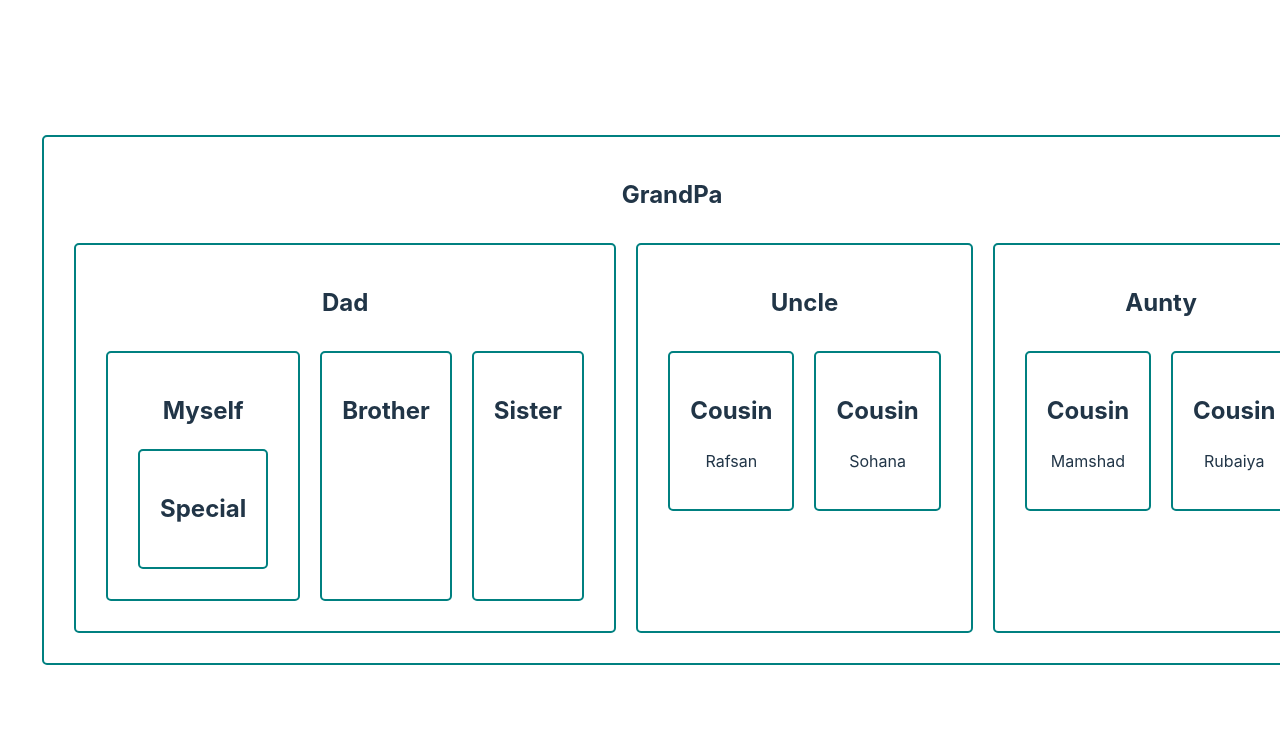
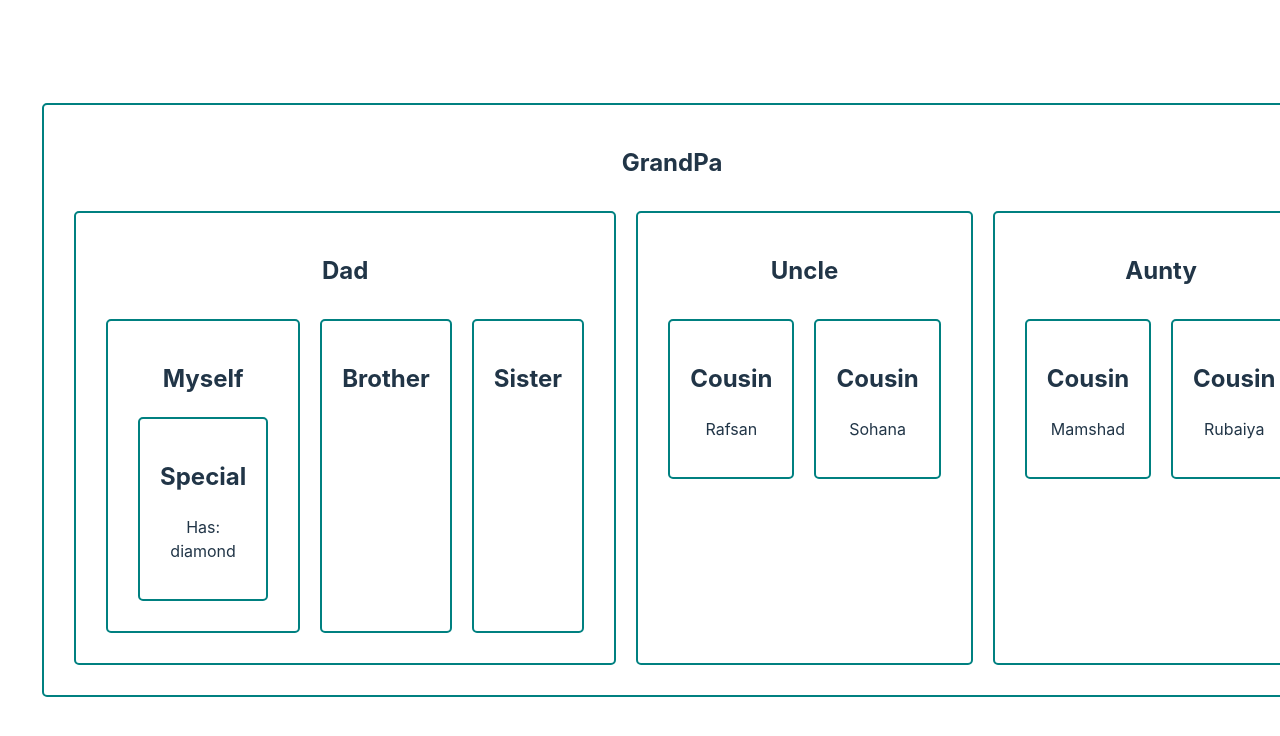
Before and after one commit to Mmsshakil/react-form-master, a React (Vite) app: page / in a window 1280 px wide. Shown: the top 736 px of the page. Built offline with nearby package versions, Linux system fonts and the light colour scheme.

Commit message:
asset diamond sent grandpa to special

```diff
--- a/src/Components/Dad/Dad.jsx
+++ b/src/Components/Dad/Dad.jsx
@@ -3,12 +3,12 @@
 import Sister from "../Sister/Sister";
 
 
-const Dad = () => {
+const Dad = ({asset}) => {
     return (
         <div>
             <h2>Dad</h2>
             <section className="flex">
-                <Myself></Myself>
+                <Myself asset={asset}></Myself>
                 <Brother></Brother>
                 <Sister></Sister>
             </section>
--- a/src/Components/GrandPa/GrandPa.jsx
+++ b/src/Components/GrandPa/GrandPa.jsx
@@ -4,11 +4,14 @@
 import './GrandPa.css'
 
 const GrandPa = () => {
+
+    const asset = 'diamond';
+
     return (
         <div className="grandpa">
             <h2>GrandPa</h2>
             <section className="flex">
-                <Dad></Dad>
+                <Dad asset={asset}></Dad>
                 <Uncle></Uncle>
                 <Aunty></Aunty>
             </section>
--- a/src/Components/Myself/Myself.jsx
+++ b/src/Components/Myself/Myself.jsx
@@ -1,11 +1,11 @@
 import Special from "../Special/Special";
 
-const Myself = () => {
+const Myself = ({asset}) => {
     return (
         <div>
             <h2>Myself</h2>
             <section>
-                <Special></Special>
+                <Special asset={asset}></Special>
             </section>
         </div>
     );
--- a/src/Components/Special/Special.jsx
+++ b/src/Components/Special/Special.jsx
@@ -1,9 +1,9 @@
 
-const Special = () => {
+const Special = ({asset}) => {
     return (
         <div>
             <h2>Special</h2>
-
+            <p>Has: {asset}</p>
         </div>
     );
 };
```
